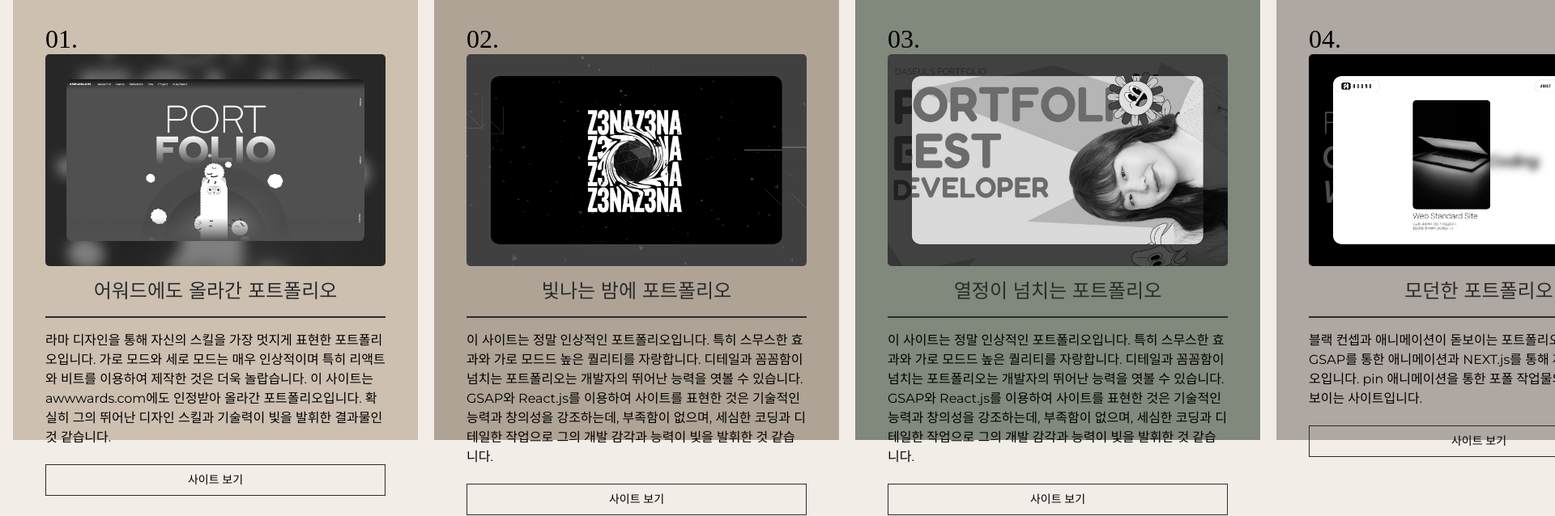
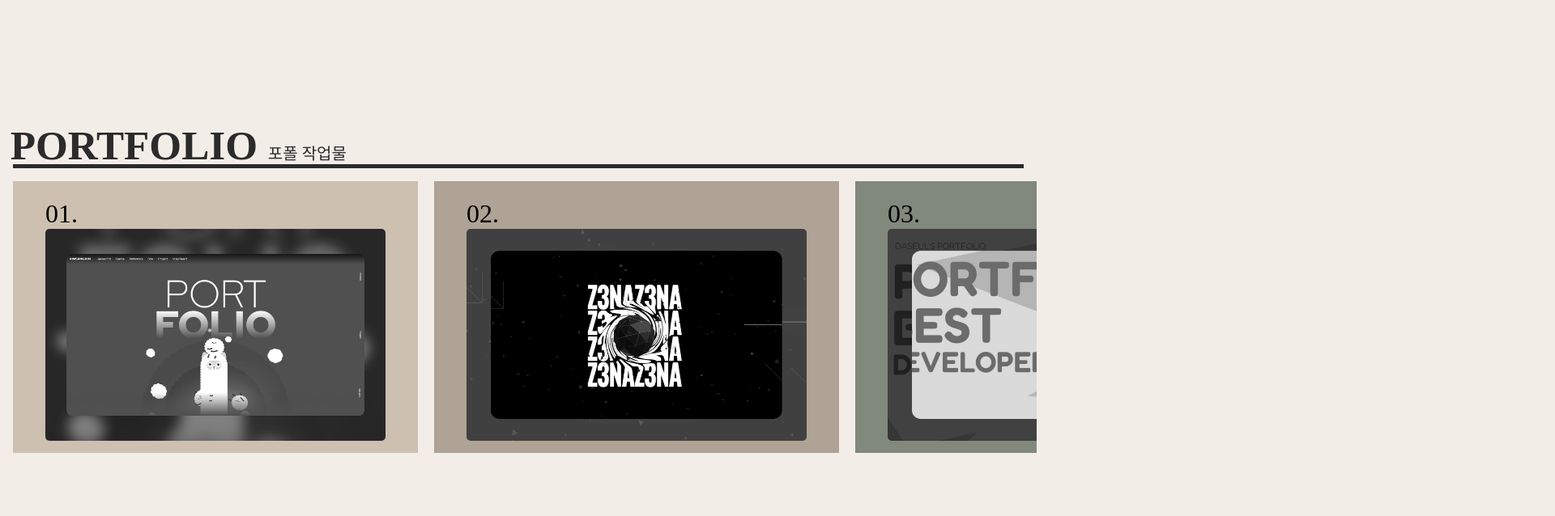
Before and after one commit to joon6390/PortFolio-React, a React (Create React App) app: page / in a window 1280 px wide. Shown: the part 3960-4598 px from the top of the page at 81% size, 1920 px wide, since content can reach past the window. Built offline with nearby package versions, Linux system fonts and the light colour scheme; a small style sheet from the web is missing; a web font is replaced by a local one.

Commit message:
수정 사항 반영

```diff
--- a/src/assets/scss/section/_port.scss
+++ b/src/assets/scss/section/_port.scss
@@ -1,4 +1,4 @@
-port {
+#port {
     width: 100%;
     margin-top: 30vh;
     overflow: hidden;
@@ -42,9 +42,9 @@
 
         .port__item {
             width: 500px;
-            height: 70vh;
+            height: auto;
             background-color: var(--subBg100);
-            padding: 2.5rem;
+            padding: 1rem 2.5rem;
             margin-right: 20px;
 
             @media (max-width: 800px) {
@@ -117,6 +117,11 @@
             }
             .desc {
                 font-size: 1rem;
+                overflow: hidden;
+                text-overflow: ellipsis;
+                display: -webkit-box;
+                -webkit-line-clamp: 3;
+                -webkit-box-orient: vertical;
             }
             .site {
                 border: 1px solid var(--black100);
```
Also changed, not shown: src/assets/scss/setting/_mixin.scss (line endings or trailing spaces).
